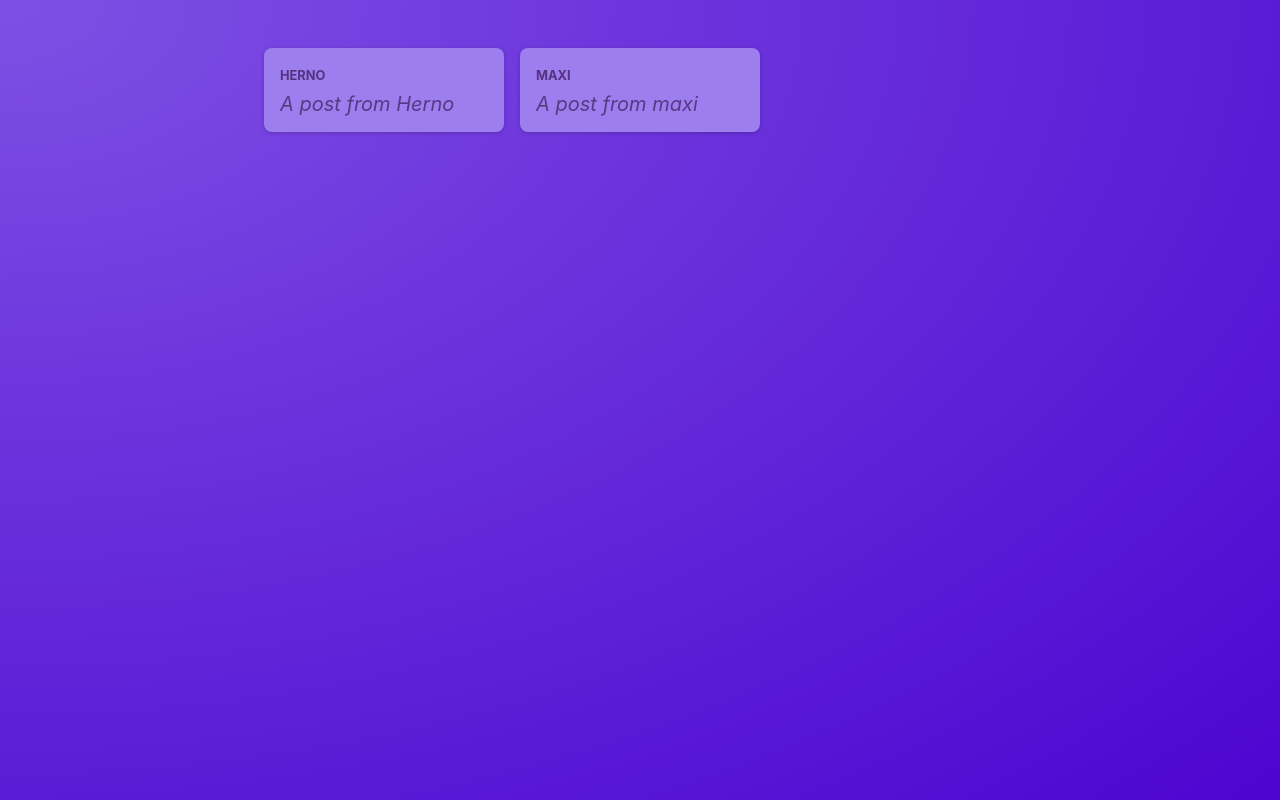
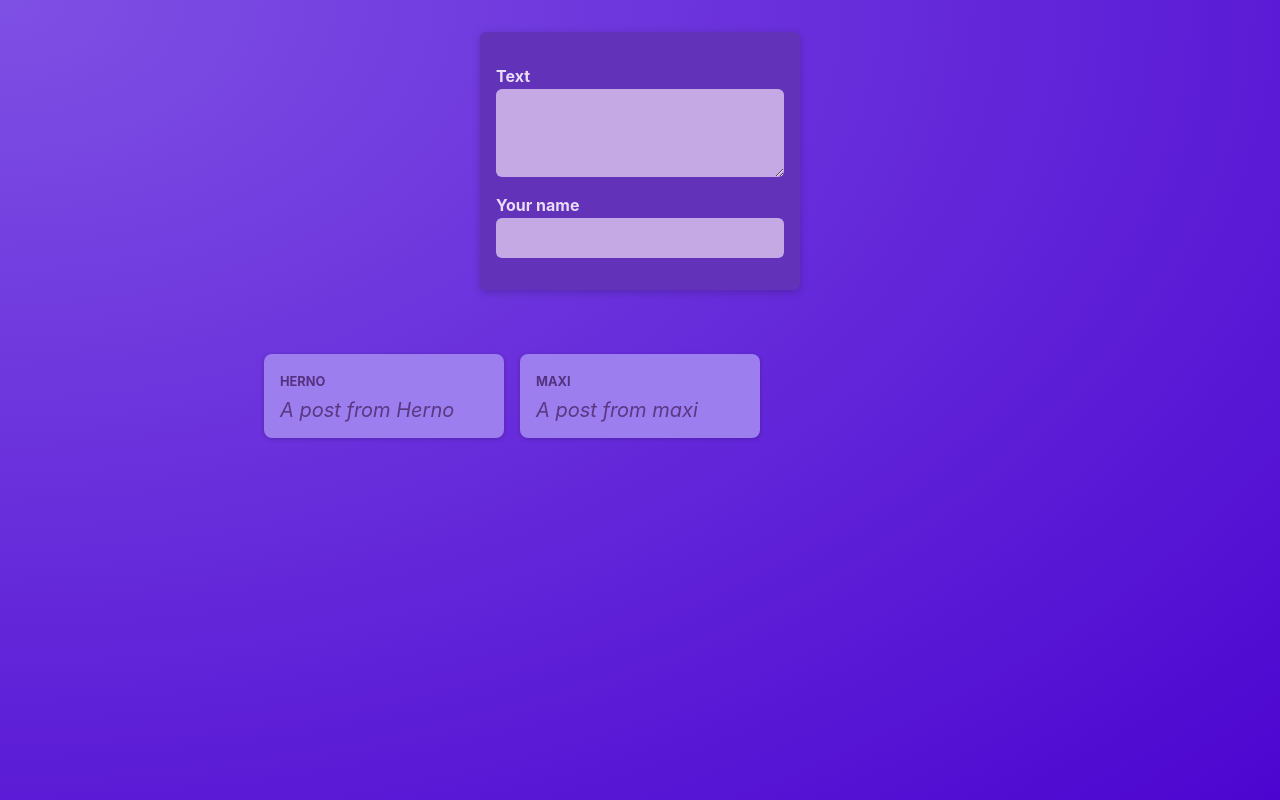
Before and after one commit to hernorusso/react-crush-course, a React (Vite) app: page / in a window 1280 px wide. Built offline with nearby package versions, Linux system fonts and the light colour scheme.

Commit message:
add new post component

```diff
--- /dev/null
+++ b/src/app/pages/posts/components/index.js
@@ -0,0 +1,3 @@
+export { List } from "./list";
+export { Post } from "./post";
+export { NewPost } from "./new-post";
--- /dev/null
+++ b/src/app/pages/posts/components/new-post/index.js
@@ -0,0 +1 @@
+export { NewPost } from "./new-post";
--- /dev/null
+++ b/src/app/pages/posts/components/new-post/new-post.jsx
@@ -0,0 +1,18 @@
+import classes from "./new-post.module.css";
+
+const NewPost = () => {
+  return (
+    <form className={classes.form}>
+      <p>
+        <label htmlFor="body">Text</label>
+        <textarea id="body" required rows={3} />
+      </p>
+      <p>
+        <label htmlFor="name">Your name</label>
+        <input type="text" id="name" required />
+      </p>
+    </form>
+  );
+};
+
+export { NewPost };
--- /dev/null
+++ b/src/app/pages/posts/components/new-post/new-post.module.css
@@ -0,0 +1,55 @@
+.form {
+  background-color: #6233b9;
+  padding: 1rem;
+  width: 20rem;
+  margin: 2rem auto;
+  border-radius: 6px;
+  box-shadow: 0 2px 8px rgba(0, 0, 0, 0.2);
+}
+
+.form label {
+  display: block;
+  margin-bottom: 0.05rem;
+  color: #eadbfb;
+  font-weight: bold;
+}
+
+.form input,
+.form textarea {
+  display: block;
+  width: 100%;
+  font: inherit;
+  padding: 0.5rem;
+  border-radius: 6px;
+  border: none;
+  background-color: #c4a9e4;
+  color: #28262c;
+}
+
+.actions {
+  display: flex;
+  justify-content: flex-end;
+  gap: 0.5rem;
+}
+
+.actions button {
+  cursor: pointer;
+  font: inherit;
+  padding: 0.5rem 1.5rem;
+  border: none;
+  border-radius: 4px;
+  background-color: #34036c;
+  color: #e5d5f7;
+}
+
+.actions button:hover {
+  background-color: #23014a;
+}
+
+.actions button[type="button"] {
+  background-color: transparent;
+}
+
+.actions button[type="button"]:hover {
+  color: #d1bee6;
+}
--- a/src/app/pages/posts/posts.jsx
+++ b/src/app/pages/posts/posts.jsx
@@ -1,11 +1,13 @@
-import { Post } from "./components/post";
-import { List } from "./components/list";
+import { Post, List, NewPost } from "./components";
 
 const Posts = () => (
-  <List>
-    <Post author="herno" body="A post from Herno" key="1" />
-    <Post author="maxi" body="A post from maxi" key="2" />
-  </List>
+  <>
+    <NewPost />
+    <List>
+      <Post author="herno" body="A post from Herno" key="1" />
+      <Post author="maxi" body="A post from maxi" key="2" />
+    </List>
+  </>
 );
 
 export { Posts };
```
